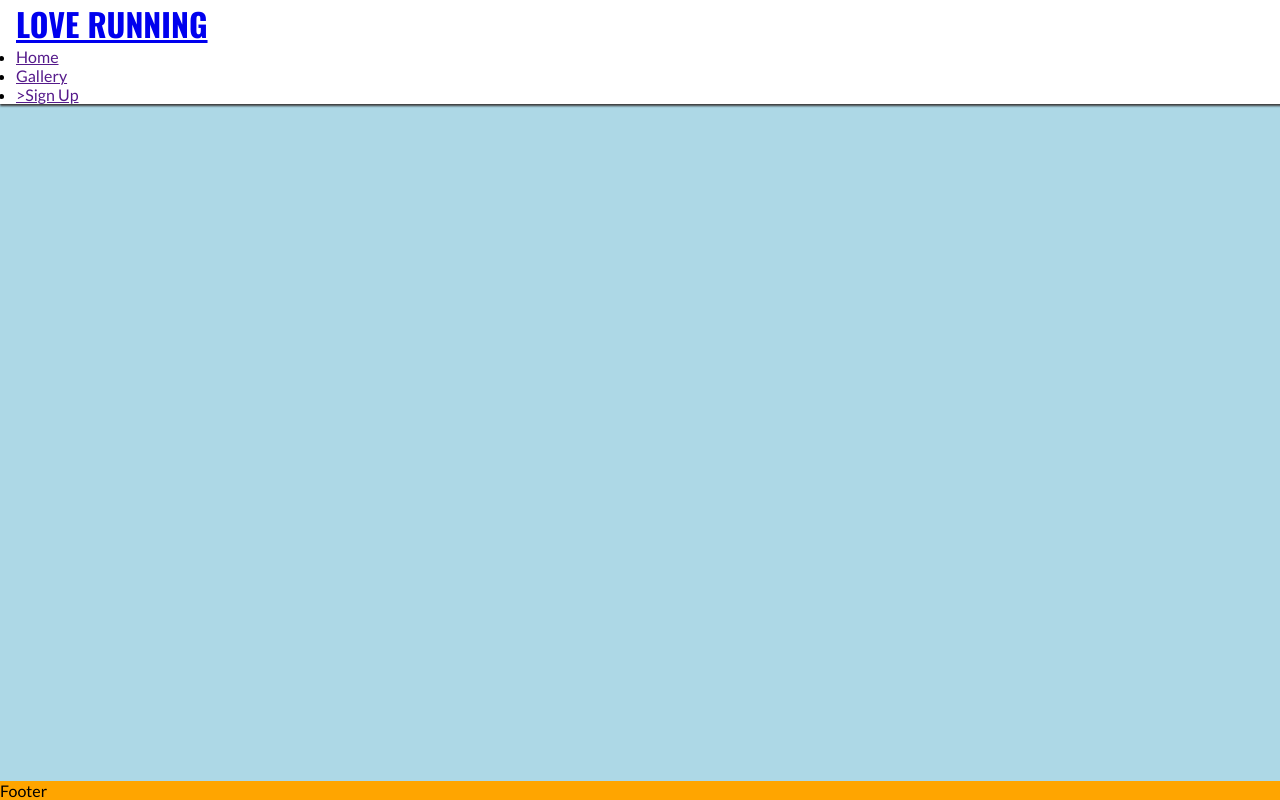
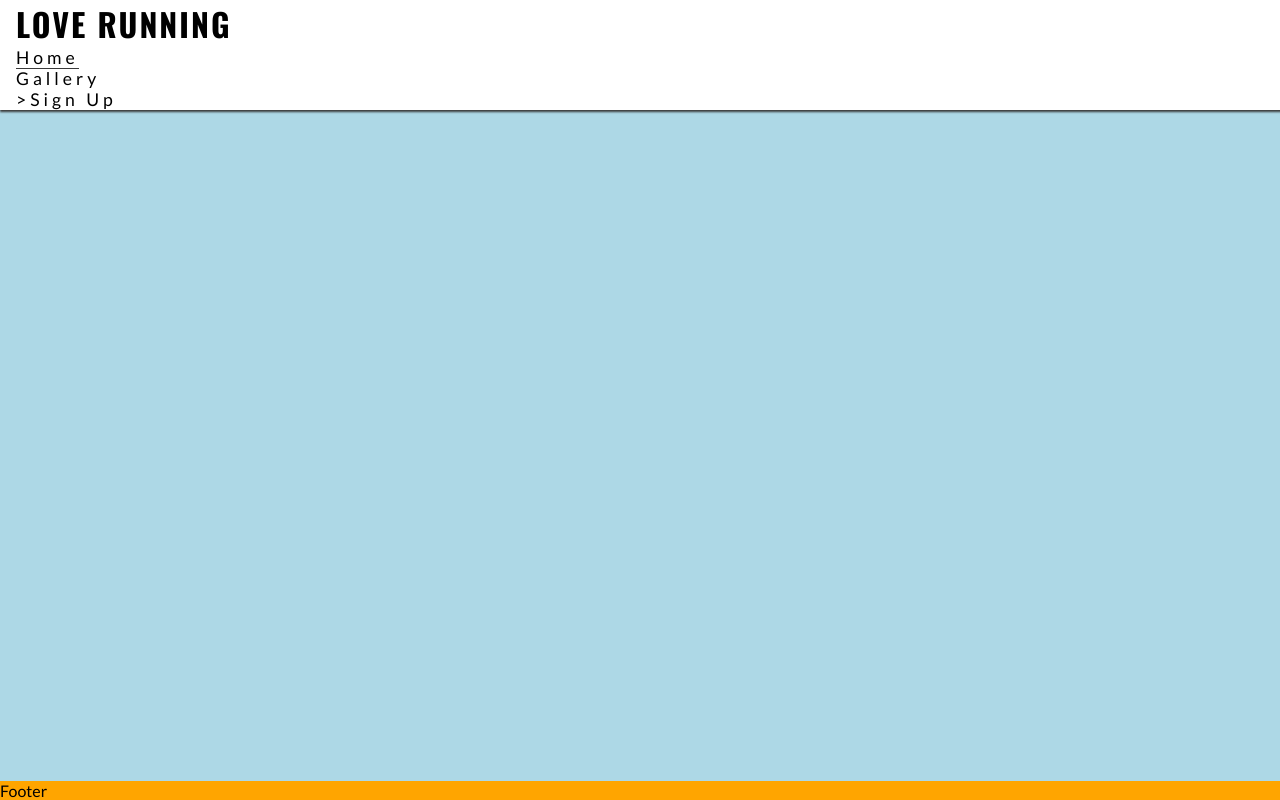
Before and after one commit to jdbukis/love-running, a plain HTML site: page index.html in a window 1280 px wide. Drawn offline with nearby package versions, Linux system fonts and the light colour scheme.

Commit message:
added nav styles

```diff
--- a/assets/css/style.css
+++ b/assets/css/style.css
@@ -27,8 +27,32 @@ header {
     box-shadow: 0 2px 2px #3a3a3a
 }
 
+header a {
+    text-decoration: none;
+    color: inherit;
+}
+
 h1 {
     font-family: 'Oswald', sans-serif;
+    text-transform: uppercase;
+    letter-spacing: 2px;
+    color: 252525;
+}
+
+#menu
+{
+    font-size: 110%;
+    letter-spacing: 4px;
+    list-style-type: none;
+}
+
+#menu li {
+    margin-bottom: 1 em;
+}
+
+.active {
+    border-bottom: 1px solid #3a3a3a;
+    ;
 }
 /* main content */
 main {
--- a/index.html
+++ b/index.html
@@ -20,8 +20,8 @@
         <a href="index.html">
             <h1 id="">LOVE RUNNING</h1></a>
 <nav>
-    <ul>
-        <li><a href="">Home</a></li>
+    <ul id="menu">
+        <li><a href="" class="active">Home</a></li>
         <li><a href="">Gallery</a></li>
         <li><a href="">>Sign Up</href></a></li>
     </ul>
```
